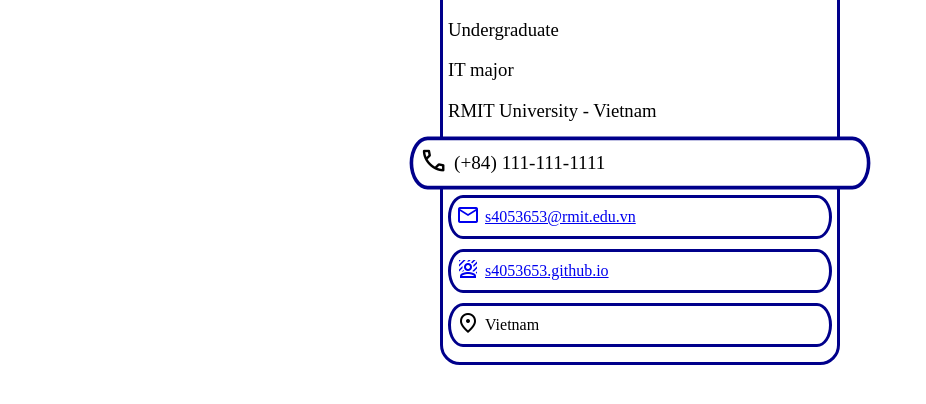
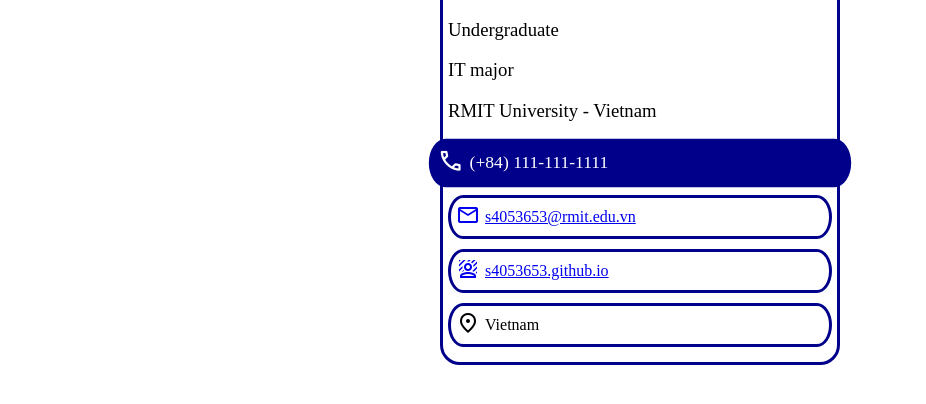
Before and after one commit to s4053653/s4053653.github.io, a plain HTML site: page business-card/index.html in a window 1280 px wide. In both pictures the pointer is over the element 640 px from the left and 530 px from the top of the page. Shown: the part 368-772 px from the top of the page, without its empty margins (0-926 px from the left). Drawn offline with nearby package versions, Linux system fonts and the light colour scheme.

Commit message:
Update business-card files

```diff
--- a/business-card/styles.css
+++ b/business-card/styles.css
@@ -63,6 +63,7 @@
     margin-bottom: 10px;
 
     background-color: white;
+    transition: scale 0.25s
 }
 
 .info-logo {
@@ -70,6 +71,7 @@
 }
 
 .info:hover {
-    scale: 120%;
-
+    scale: 110%;
+    color: white;
+    background-color: darkblue;
 }
```
Also changed, not shown: index.html (+1 -0 lines).
